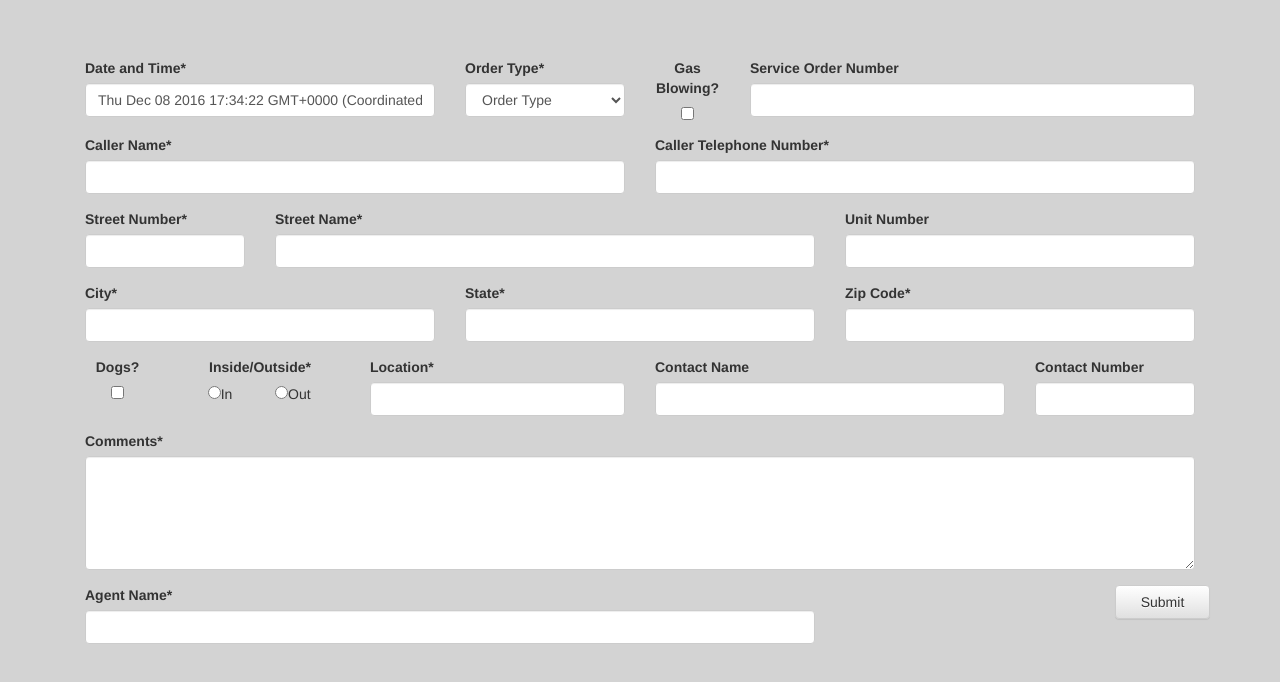
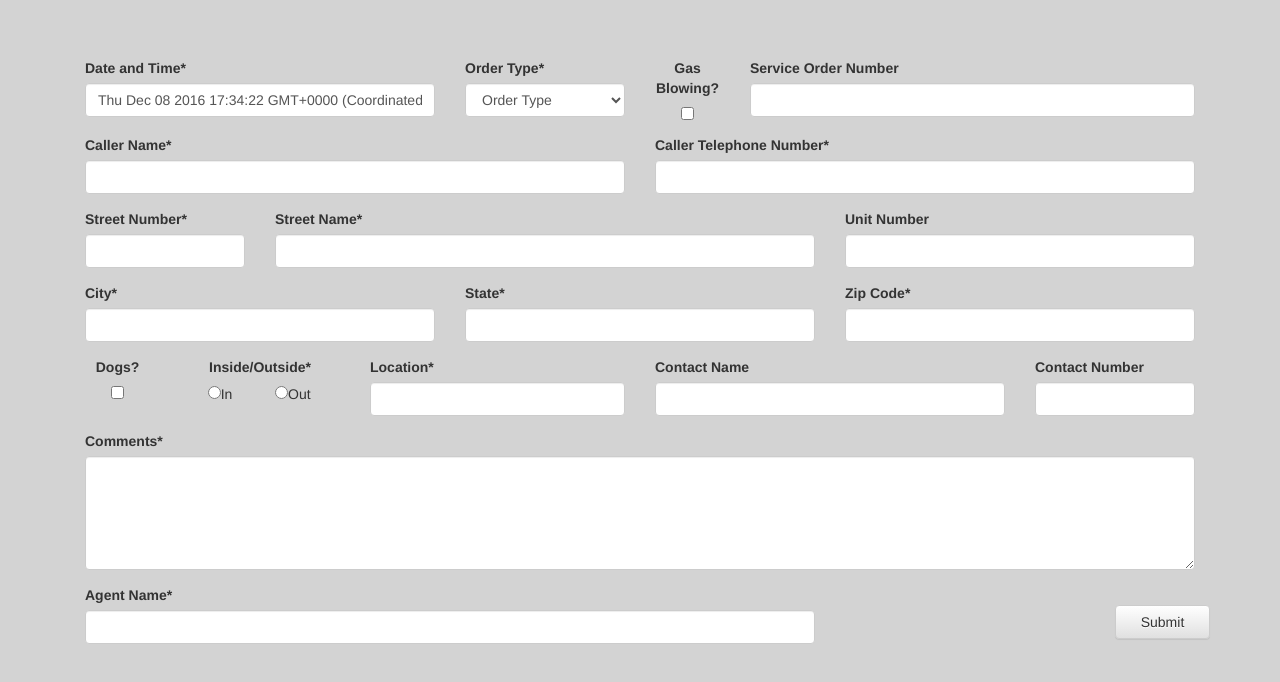
Before and after one commit to cog2010/Emergencies-During-IT-Outage, a plain HTML site: page index.html in a window 1280 px wide. Shown: the part 82-764 px from the top of the page. Drawn offline with nearby package versions, Linux system fonts and the light colour scheme.

Commit message:
Update stylesheet.css

```diff
--- a/stylesheet.css
+++ b/stylesheet.css
@@ -4,3 +4,6 @@ body{
 .form{
   padding-top: 10em;
 }
+.btn{
+  margin-top:20px;
+}
```
